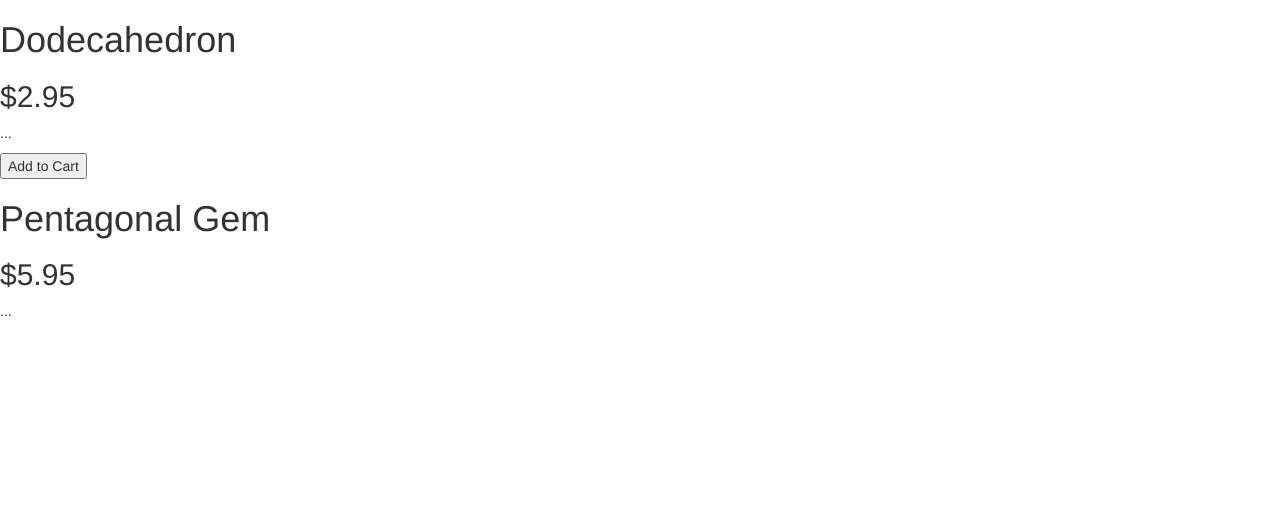
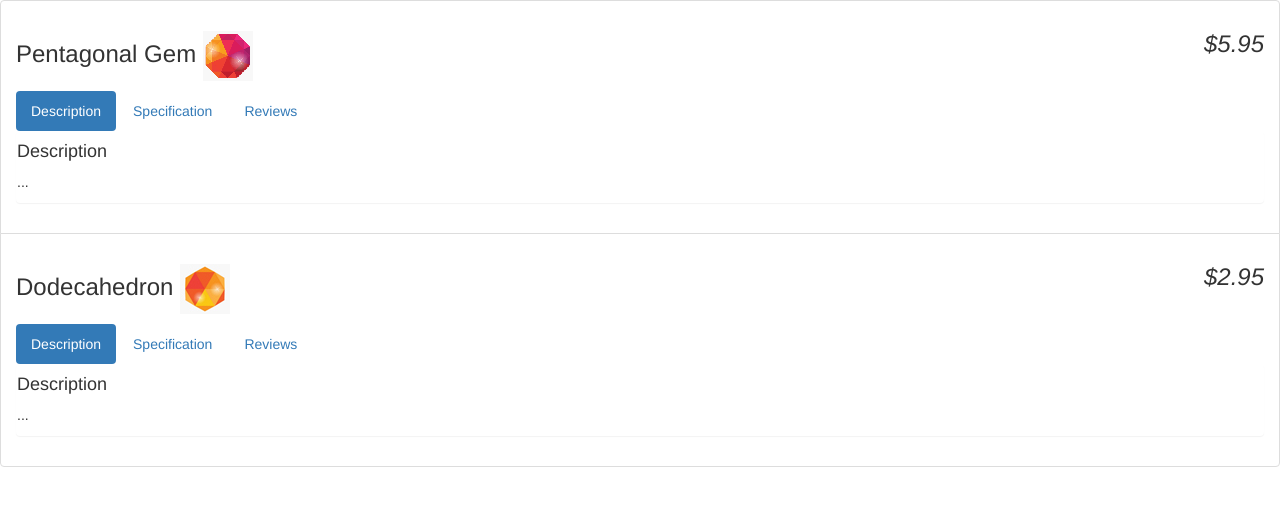
Before and after one commit to manuPerez/Learn-To-Build-An-Application-Using-Angularjs, a plain HTML site: page index.html in a window 1280 px wide. Drawn offline with Linux system fonts and the light colour scheme.

Commit message:
Filters and new directive

```diff
--- a/app.js
+++ b/app.js
@@ -5,19 +5,51 @@
 			price: 2.95,
 			description: '...',
 			canPurchase: true,
+			images: [
+				{
+					full: 'dodecahedron-01-full.jpg',
+					thumb: 'dodecahedron-01-thumb.jpg'
+				},
+				{
+					full: 'dodecahedron-02-full.png',
+					thumb: 'dodecahedron-02-thumb.png'
+				}
+			]
 		},
 		{
 			name: 'Pentagonal Gem',
 			price: 5.95,
 			description: '...',
-			canPurchase: false,
+			canPurchase: true,
+			images: [
+				{
+					full: 'dodecahedron-03-full.png',
+					thumb: 'dodecahedron-03-thumb.png'
+				},
+				{
+					full: 'dodecahedron-04-full.png',
+					thumb: 'dodecahedron-04-thumb.png'
+				}
+			]
 		}
 	];
+
 	var app = angular.module('store', [ ]);
 
 	app.controller('StoreController', function(){
 		this.products = gems;
 	});
 
+	app.controller('PanelController', function(){
+		this.tab = 1;
+
+		this.selectTab = function(secTab){
+			this.tab = secTab;
+		};
+		this.isSelected = function(checkTab){
+			return this.tab === checkTab;
+		}
+	});
+
 
 })();
--- a/index.html
+++ b/index.html
@@ -5,13 +5,41 @@
 	</head>
 	<body ng-controller="StoreController as store">
 		<!-- Products Container -->
-		<div ng-repeat="product in store.products">
-			<h1> {{product.name}} </h1>
-			<h2> ${{product.price}} </h2>
-			<p> {{product.description}} </p>
-			<button ng-show="product.canPurchase">Add to Cart</button>
+		<li class="list-group-item" ng-repeat="product in store.products | orderBy:'-price'">
+			<h3>
+				{{product.name}}
+				<em class="pull-right">{{product.price | currency}} </em>
+				<img ng-src="{{product.images[0].thumb}}"/>
+			</h3>
+			<!-- <button ng-show="product.canPurchase">Add to Cart</button> -->
+			<section ng-controller="PanelController as panel">
+				<ul class="nav nav-pills">
+					<li ng-class="{active: panel.isSelected(1)}">
+						<a href ng-click="panel.selectTab(1)">Description</a>
+					</li>
+					<li ng-class="{active: panel.isSelected(2)}">
+						<a href ng-click="panel.selectTab(2)">Specification</a>
+					</li>
+					<li ng-class="{active: panel.isSelected(3)}">
+						<a href ng-click="panel.selectTab(3)">Reviews</a>
+					</li>
+				</ul>
+				<div class="panel" ng-show="panel.isSelected(1)">
+					<h4>Description</h4>
+					<p>{{product.description}}</p>
+				</div>
+				<div class="panel" ng-show="panel.isSelected(2)">
+					<h4>Specifications</h4>
+					<blockquote>None yet</blockquote>
+				</div>
+				<div class="panel" ng-show="panel.isSelected(3)">
+					<h4>Reviews</h4>
+					<blockquote>None yet</blockquote>
+				</div>
+			</section>
 		</div>
 		<script type="text/javascript" src="angular.min.js"></script>
 		<script type="text/javascript" src="app.js"></script>
+
 	</body>
 </html>
```
Also changed, not shown: dodecahedron-01-thumb.jpg (added), dodecahedron-02-thumb.png (added), dodecahedron-03-thumb.png (added), dodecahedron-04-thumb.png (added), dodecahedron-05-thumb.png (added).
